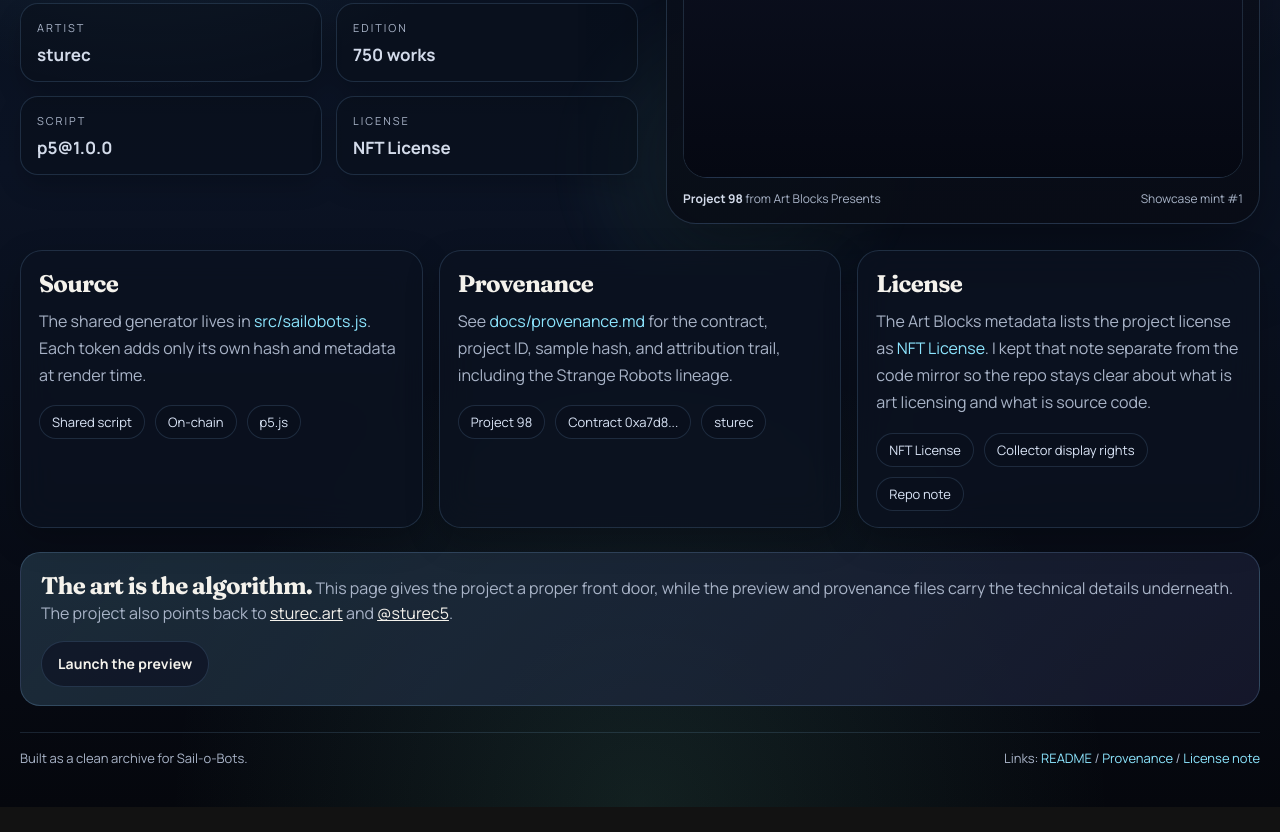
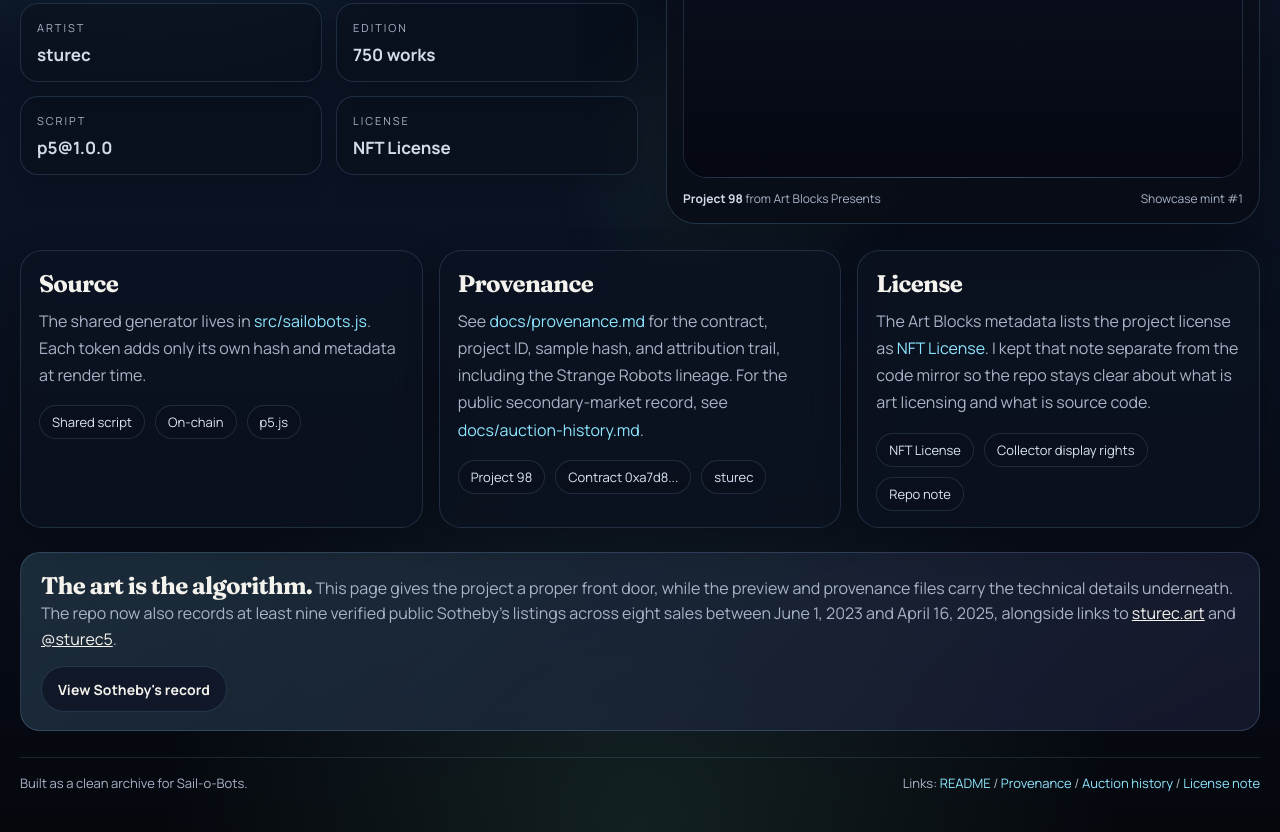
Before and after one commit to sturec5/sailobots-nft, a plain HTML site: page index.html in a window 1280 px wide. Shown: the part 520-1352 px from the top of the page. Before the commit the page ends 1327 px from the top, so only its background shows below. Drawn offline with nearby package versions, Linux system fonts and the light colour scheme.

Commit message:
Document Sotheby's auction history

```diff
--- a/index.html
+++ b/index.html
@@ -5,7 +5,7 @@
     <meta name="viewport" content="width=device-width, initial-scale=1" />
     <meta
       name="description"
-      content="Sail-o-Bots is a generative Art Blocks project by sturec, mirrored here with provenance, licensing notes, and a local preview."
+      content="Sail-o-Bots is a generative Art Blocks project by sturec, mirrored here with provenance, Sotheby's auction history, licensing notes, and a local preview."
     />
     <meta name="theme-color" content="#08101c" />
     <title>Sailobots | Art Blocks Project 98</title>
@@ -607,7 +607,8 @@
           <h2>Provenance</h2>
           <p>
             See <a href="docs/provenance.md">docs/provenance.md</a> for the contract, project ID, sample hash,
-            and attribution trail, including the Strange Robots lineage.
+            and attribution trail, including the Strange Robots lineage. For the public secondary-market record,
+            see <a href="docs/auction-history.md">docs/auction-history.md</a>.
           </p>
           <div class="tags" aria-label="Provenance tags">
             <span class="tag">Project 98</span>
@@ -636,11 +637,13 @@
           <strong>The art is the algorithm.</strong>
           <span>
             This page gives the project a proper front door, while the preview and provenance files carry the
-            technical details underneath. The project also points back to <a href="https://sturec.art">sturec.art</a>
+            technical details underneath. The repo now also records at least nine verified public Sotheby's
+            listings across eight sales between June 1, 2023 and April 16, 2025, alongside links to
+            <a href="https://sturec.art">sturec.art</a>
             and <a href="https://twitter.com/sturec5">@sturec5</a>.
           </span>
         </div>
-        <a class="btn btn-secondary" href="preview/index.html?tokenId=98000001&hash=0x77a0fffa2aa5d6c9c4a0fe6ffc3e6aee0eea4216e3ff2675175d8d3265d7a792">Launch the preview</a>
+        <a class="btn btn-secondary" href="docs/auction-history.md">View Sotheby's record</a>
       </section>
 
       <footer>
@@ -651,6 +654,8 @@
           /
           <a href="docs/provenance.md">Provenance</a>
           /
+          <a href="docs/auction-history.md">Auction history</a>
+          /
           <a href="docs/license.md">License note</a>
         </span>
       </footer>
```
Also changed, not shown: 2 other files.
